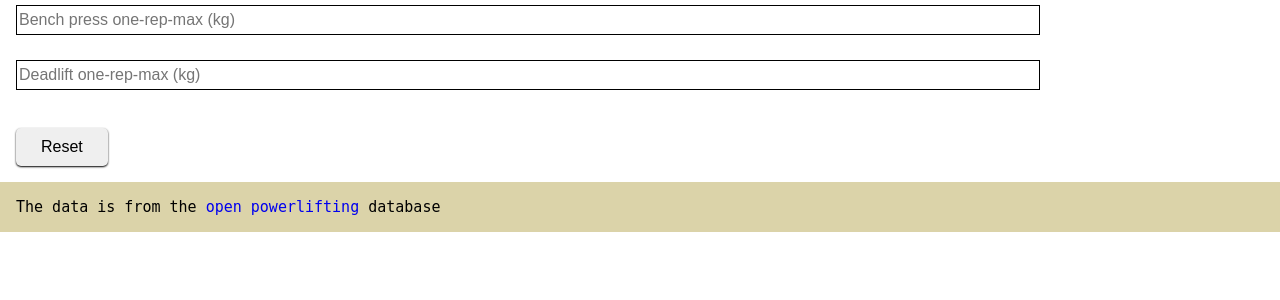
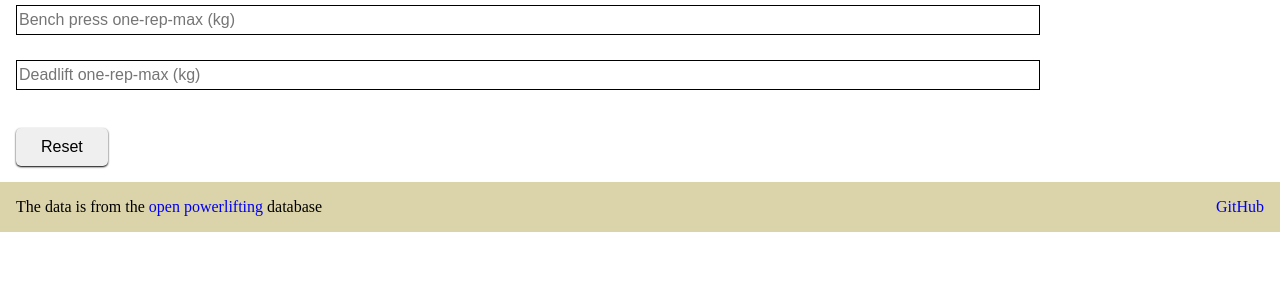
Before and after one commit to ViHak/compare-strength, a Python web app: template templates/index.html in a window 1280 px wide. Shown: the part 471-771 px from the top of the page. Run offline with Jinja, Linux system fonts and the light colour scheme; the template is opened without the code that fills it, so the values that code supplies are empty; some libraries are stand-ins or nearby versions.

Commit message:
GitHub link added to the footer

```diff
--- a/static/css/main.css
+++ b/static/css/main.css
@@ -72,6 +72,9 @@ input{
     bottom: 0;
     padding: 1em;
     box-sizing: border-box;
+    display: grid;
+    grid-auto-columns: 1fr;
+    grid-auto-flow: column;
 }
 
 .header-title{
--- a/templates/index.html
+++ b/templates/index.html
@@ -72,7 +72,8 @@
         </div>
 </div>
 <div class = "footer">
-  <p>The data is from the <a href = "https://www.kaggle.com/open-powerlifting/powerlifting-database">open powerlifting </a>database</p>
+  <div>The data is from the <a href = "https://www.kaggle.com/open-powerlifting/powerlifting-database">open powerlifting </a>database</div>
+  <div style="text-align-last: end";><a href="github.com/vihak/compare-strength">GitHub</a></div>
 </div>
 
 <script>
```
